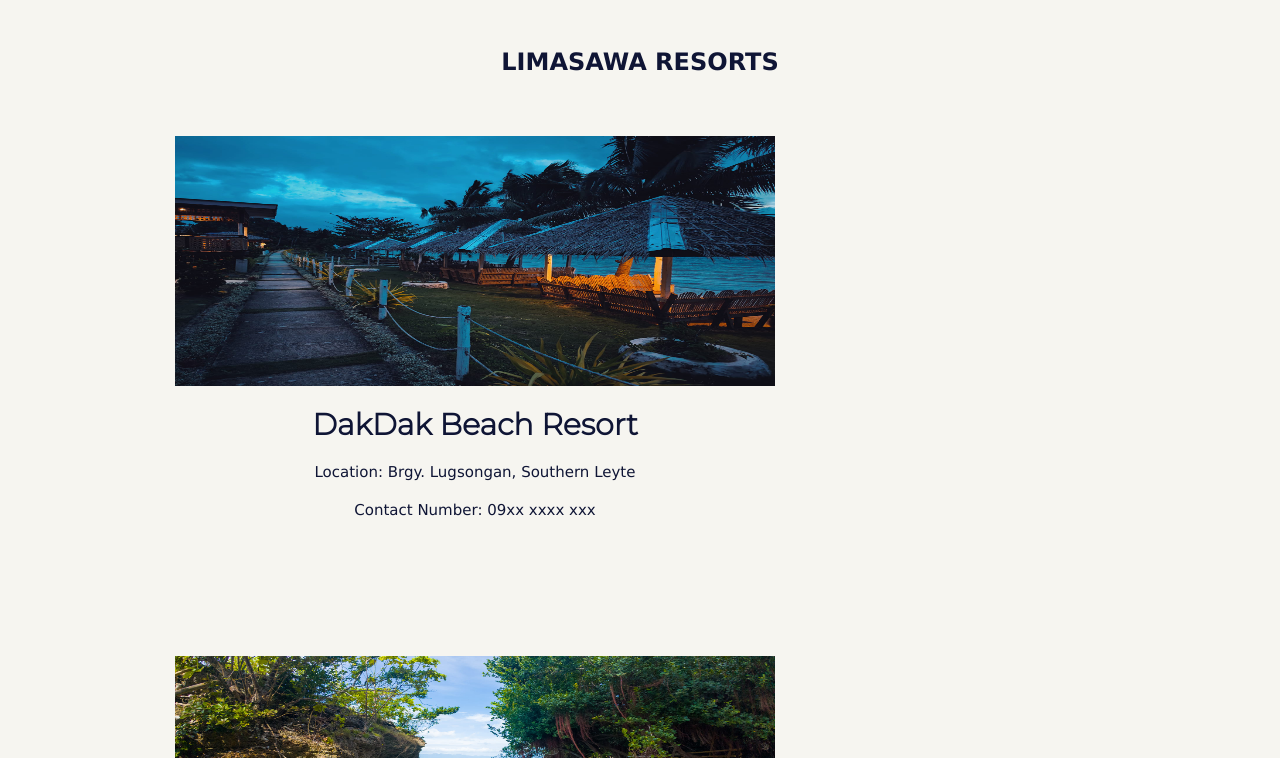
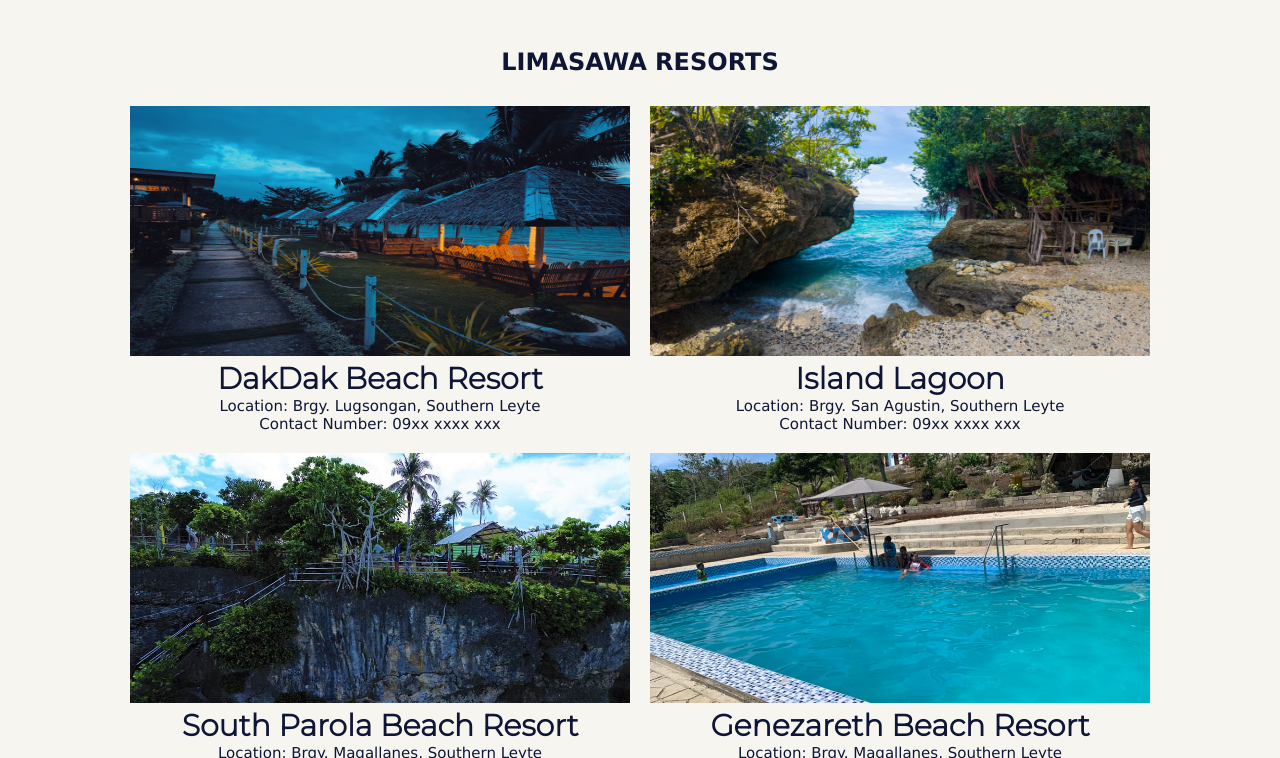
Before and after one commit to ninjhaw/limasawa-resort, a plain HTML site: page index.html in a window 1280 px wide. Shown: the part 2042-2800 px from the top of the page. Drawn offline with Linux system fonts and the light colour scheme; a web font is replaced by a local one.

Commit message:
updated website

```diff
--- a/css/style.css
+++ b/css/style.css
@@ -171,27 +171,20 @@ main > #history > .history-container > .off-list > li {
 }
 
 main > #resorts {
-    padding: 50px 90px;
+    padding: 50px 80px;
     background-color: rgba(246,245,240,255);
     color: rgba(15,21,53,255);
 }
 
 main > #resorts > .resort-container {
-    display: flex;
-    flex-direction: row;
-    flex-wrap: wrap;
-    gap: 20px;
-    align-items: center;
+  display: flex;
+  flex-wrap: wrap;
+  justify-content: center;
+  gap: 20px 20px;
 }
 
 main > #resorts > .resort-container > .resort-card {
-    width: 70%;
-    height: 500px;
-    display: flex;
-    flex-direction: column;
-    align-items: center;
-    padding: 30px 10px 10px 10px;
-    gap: 20px;
+   text-align: center;
 }
 
 main > #resorts > .resort-container > .resort-card > h3 {
--- a/index.html
+++ b/index.html
@@ -106,49 +106,49 @@
                 <h2>Limasawa Resorts</h2>
                 <div class="resort-container">
                     <div class="resort-card dakdak">
-                        <img src="./images/dakdak.jpg" alt="" width="600" height="250">
+                        <img src="./images/dakdak.jpg" alt="" width="500" height="250">
                         <h3>DakDak Beach Resort</h3>
                         <p>Location: Brgy. Lugsongan, Southern Leyte</p>
                         <p>Contact Number: 09xx xxxx xxx</p>
                     </div>
                     <div class="resort-card lagoon">
-                        <img src="./images/island_lagoon.jpg" alt="" width="600" height="250">
+                        <img src="./images/island_lagoon.jpg" alt="" width="500" height="250">
                         <h3>Island Lagoon</h3>
                         <p>Location: Brgy. San Agustin, Southern Leyte</p>
                         <p>Contact Number: 09xx xxxx xxx</p>
                     </div>
                     <div class="resort-card ">
-                        <img src="./images/south_p.jpg" alt="" width="600" height="250">
+                        <img src="./images/south_p.jpg" alt="" width="500" height="250">
                         <h3>South Parola Beach Resort</h3>
                         <p>Location: Brgy. Magallanes, Southern Leyte</p>
                         <p>Contact Number: 09xx xxxx xxx</p>
                     </div>
                     <div class="resort-card">
-                        <img src="./images/genezareth.jpg" alt="" width="600" height="250">
+                        <img src="./images/genezareth.jpg" alt="" width="500" height="250">
                         <h3>Genezareth Beach Resort</h3>
                         <p>Location: Brgy. Magallanes, Southern Leyte</p>
                         <p>Contact Number: 09xx xxxx xxx</p>
                     </div>
                     <div class="resort-card">
-                        <img src="./images/talisay.jpg" alt="" width="600" height="250">
+                        <img src="./images/talisay.jpg" alt="" width="500" height="250">
                         <h3>Talisay Beach Resort</h3>
                         <p>Location: Brgy. Magallanes, Southern Leyte</p>
                         <p>Contact Number: 09xx xxxx xxx</p>
                     </div>
                     <div class="resort-card">
-                        <img src="./images/Avicennia.jpg" alt="" width="600" height="250">
+                        <img src="./images/Avicennia.jpg" alt="" width="500" height="250">
                         <h3>Avicennia Beach Front</h3>
                         <p>Location: Brgy. Cabulihan, Southern Leyte</p>
                         <p>Contact Number: 09xx xxxx xxx</p>
                     </div>
                     <div class="resort-card">
-                        <img src="./images/amy.jpg" alt="" width="600" height="250">
+                        <img src="./images/amy.jpg" alt="" width="500" height="250">
                         <h3>Amy Beach Resort</h3>
                         <p>Location: Brgy. Magallanes, Southern Leyte</p>
                         <p>Contact Number: 09xx xxxx xxx</p>
                     </div>
                     <div class="resort-card">
-                        <img src="./images/evashore_beach.jpg" alt="" width="600" height="250">
+                        <img src="./images/evashore_beach.jpg" alt="" width="500" height="250">
                         <h3>Evashore Beach Resort</h3>
                         <p>Location: Brgy. Triana, Southern Leyte</p>
                         <p>Contact Number: 09xx xxxx xxx</p>
```
